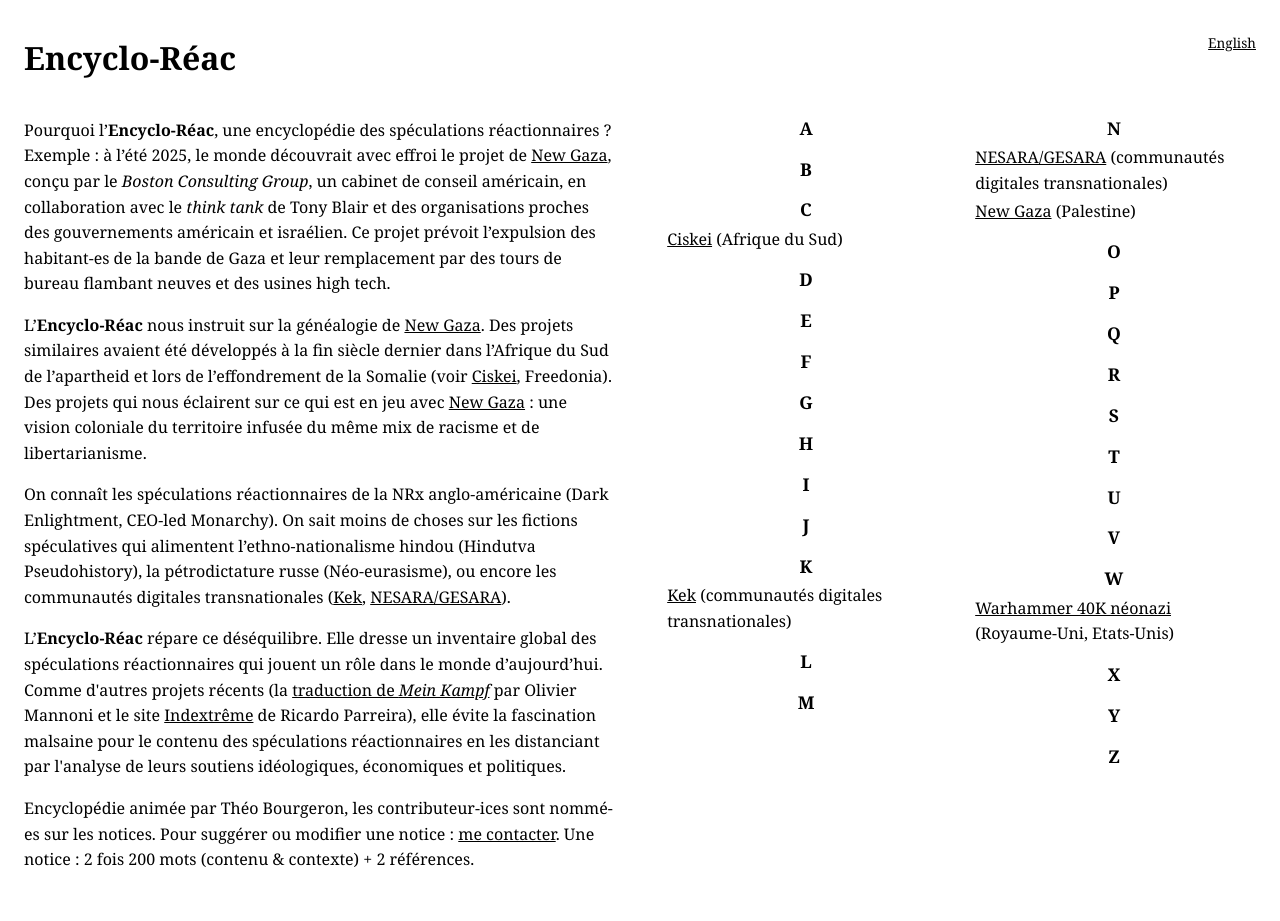
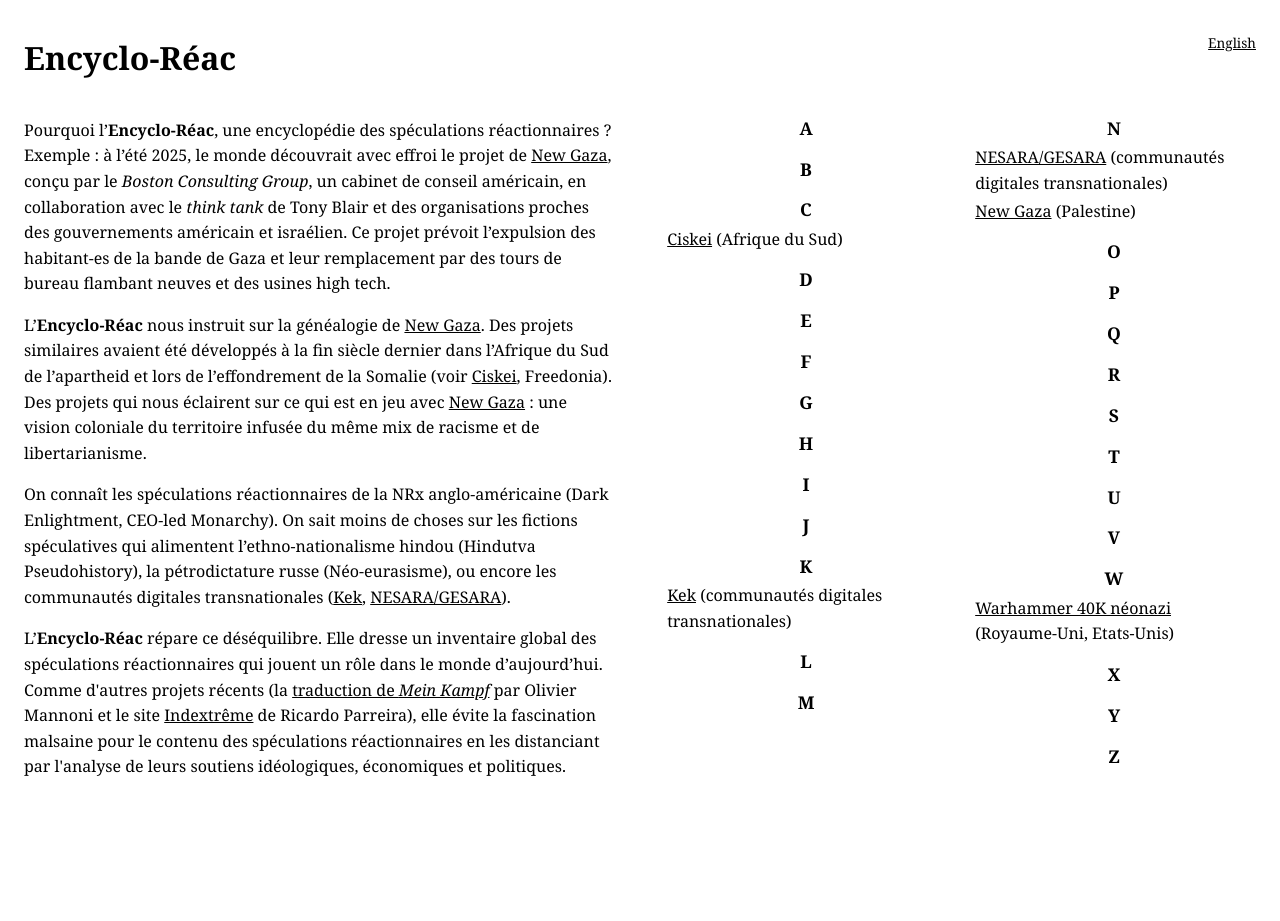
Before and after one commit to encycloreac/encycloreac.github.io, a Jekyll site: the page built from index.html, in a window 1280 px wide. Built offline with Jekyll 4.4.1, drawn with Linux system fonts in a browser that asks for light colours; after the commit the page ends 900 px from its top, so only the background shows below that.

Commit message:
Update index.html

```diff
--- a/index.html
+++ b/index.html
@@ -5,4 +5,4 @@
 <p>L&rsquo;<b>Encyclo-Réac</b> nous instruit sur la généalogie de <a href="/new-gaza/">New Gaza</a>. Des projets similaires avaient été développés à la fin siècle dernier dans l&rsquo;Afrique du Sud de l&rsquo;apartheid et lors de l&rsquo;effondrement de la Somalie (voir <a href="/ciskei/">Ciskei</a>, Freedonia). Des projets qui nous éclairent sur ce qui est en jeu avec <a href="/new-gaza/">New Gaza</a> : une vision coloniale du territoire infusée du même mix de racisme et de libertarianisme.</p>
 <p>On connaît les spéculations réactionnaires de la NRx anglo-américaine (Dark Enlightment, CEO-led Monarchy). On sait moins de choses sur les fictions spéculatives qui alimentent l&rsquo;ethno-nationalisme hindou (Hindutva Pseudohistory), la pétrodictature russe (Néo-eurasisme), ou encore les communautés digitales transnationales (<a href="/kek/">Kek</a>, <a href="/nesara-gesara/">NESARA/GESARA</a>).</p>
 <p>L&rsquo;<b>Encyclo-Réac</b> répare ce déséquilibre. Elle dresse un inventaire global des spéculations réactionnaires qui jouent un rôle dans le monde d&rsquo;aujourd&rsquo;hui. Comme d'autres projets récents (la <a href="https://www.fayard.fr/livre/historiciser-le-mal-9782213671185/">traduction de <em>Mein Kampf</em></a> par Olivier Mannoni et le site <a href="https://indextreme.fr/">Indextrême</a> de Ricardo Parreira), elle évite la fascination malsaine pour le contenu des spéculations réactionnaires en les distanciant par l'analyse de leurs soutiens idéologiques, économiques et politiques.</p>
-<p>Encyclopédie animée par Théo Bourgeron, les contributeur-ices sont nommé-es sur les notices. Pour suggérer ou modifier une notice : <a href="mailto:theo.bourgeron@ed.ac.uk">me contacter</a>. Une notice : 2 fois 200 mots (contenu & contexte) + 2 références.</p>
+<!--Encyclopédie animée par Théo Bourgeron, les contributeur-ices sont nommé-es sur les notices. Pour suggérer ou modifier une notice : <a href="mailto:theo.bourgeron@ed.ac.uk">me contacter</a>. Une notice : 2 fois 200 mots (contenu & contexte) + 2 références. -->
```
